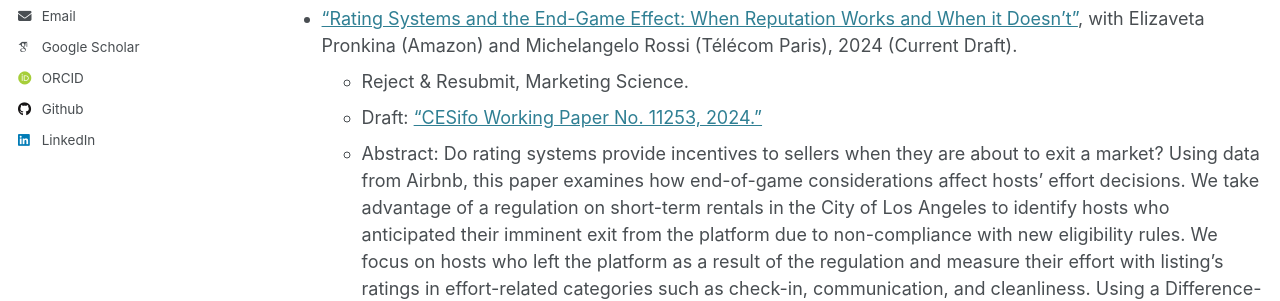
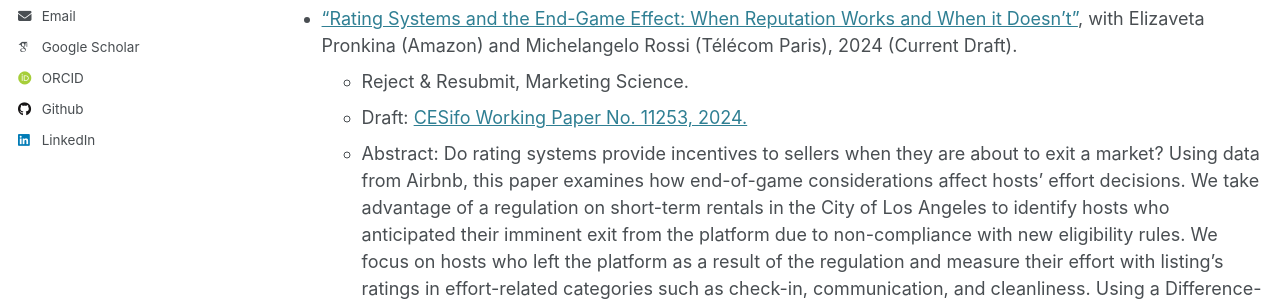
Before and after one commit to ChiaraBelletti/ChiaraBelletti.github.io, a Jekyll site: the page built from _pages/research.md, in a window 1280 px wide and 900 px high. Shown: the part 363-664 px from the top of the window. Built offline with Jekyll 4.4.1, drawn with Linux system fonts in a browser that asks for light colours; some web fonts are replaced.

```diff
--- a/_pages/research.md
+++ b/_pages/research.md
@@ -18,7 +18,7 @@ Working Papers
 
 * <a href="https://www.cesifo.org/en/publications/2024/working-paper/rating-systems-and-end-game-effect-when-reputation-works-and-when">"Rating Systems and the End-Game Effect: When Reputation Works and When it Doesn't"</a>, with Elizaveta Pronkina (Amazon) and Michelangelo Rossi (Télécom Paris), 2024 (Current Draft).
   * Reject & Resubmit, Marketing Science.
-  * Draft: <a href="https://www.cesifo.org/en/publications/2024/working-paper/rating-systems-and-end-game-effect-when-reputation-works-and-when">"CESifo Working Paper No. 11253, 2024."</a>
+  * Draft: <a href="https://www.cesifo.org/en/publications/2024/working-paper/rating-systems-and-end-game-effect-when-reputation-works-and-when">CESifo Working Paper No. 11253, 2024.</a>
   * Abstract: Do rating systems provide incentives to sellers when they are about to exit a market? Using data from Airbnb, this paper examines how end-of-game considerations affect hosts’ effort decisions. We take advantage of a regulation on short-term rentals in the City of Los Angeles to identify hosts who anticipated their imminent exit from the platform due to non-compliance with new eligibility rules. We focus on hosts who left the platform as a result of the regulation and measure their effort with listing’s ratings in effort-related categories such as check-in, communication, and cleanliness.
 Using a Difference-in-Differences and Event Study approach, we compare how effort-related ratings changed—relative to location ratings—after the regulation was announced and during its implementation. Our analysis documents a statistically significant decrease in effort in the last periods of the hosts’ activity. These findings provide insights for platform managers, emphasizing how end-of-game considerations can undermine the effectiveness of rating systems in incentivizing high-quality service provision.
 
@@ -52,4 +52,4 @@ Policy Reports and Other Publications
   * <a href="https://www.zew.de/publikationen/crowdworking-in-france-and-germany" target="_blank" rel="noopener noreferrer">ZEW expert brief Nr. 21-09. </a>
 
 * Country chapter Italy, with Riccardo Norbiato (PSE) in Social Protection of Non-Standard Workers and the Self-Employed During the Pandemic, Spasova S., Ghailani D., Sabato S. and Vanhercke B.
-*  * <a href="[https://www.zew.de/publikationen/crowdworking-in-france-and-germany](https://www.etui.org/sites/default/files/2021-10/Social%20protection%20of%20non-standard%20workers%20and%20the%20self-employed%20during%20the%20pandemic-country%20chapters-2021.pdf)" target="_blank" rel="noopener noreferrer">Available here.</a>\href{}{}.
+*  * <a href="https://www.etui.org/sites/default/files/2021-10/Social%20protection%20of%20non-standard%20workers%20and%20the%20self-employed%20during%20the%20pandemic-country%20chapters-2021.pdf" target="_blank" rel="noopener noreferrer">Available here.</a>\href{}{}.
```
